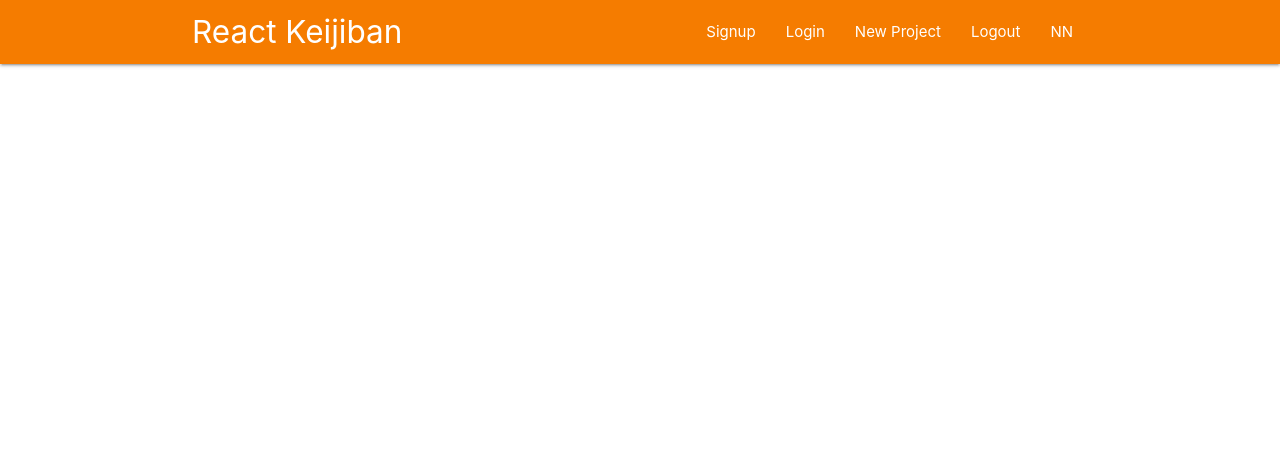
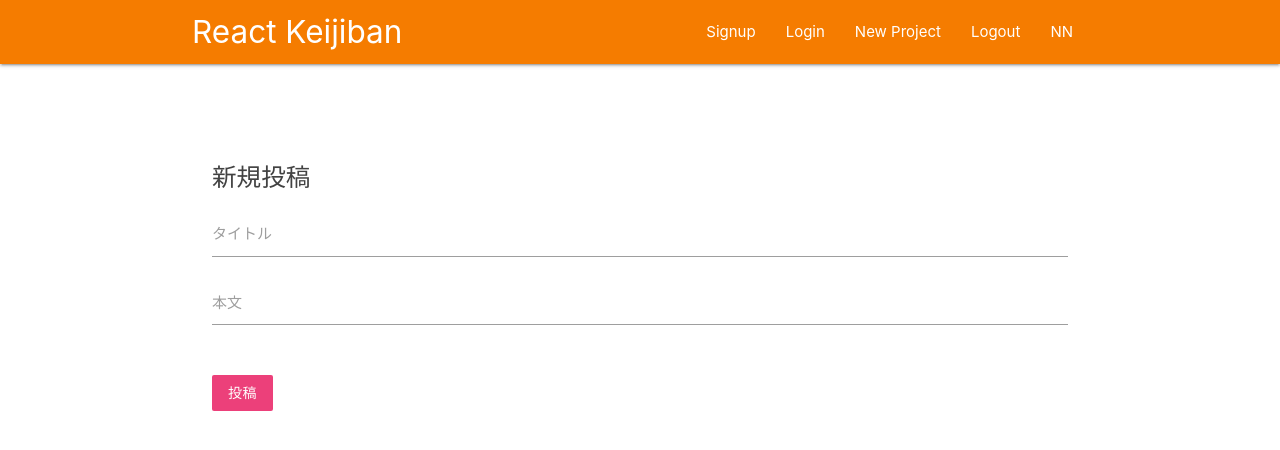
Before and after one commit to jyouj/keijiban, a React (Create React App) app: page /create in a window 1280 px wide. Shown: the top 450 px of the page. Built offline with nearby package versions, Linux system fonts and the light colour scheme.

Commit message:
create project view

```diff
--- a/src/App.js
+++ b/src/App.js
@@ -6,6 +6,7 @@
 import ProjectDetails from './components/projects/ProjectDetails';
 import SignIn from './components/auth/SignIn/SignIn';
 import SignUp from './components/auth/SignUp/SignUp';
+import CreateProject from './components/projects/CreateProject';
 
 function App() {
   return (
@@ -17,6 +18,7 @@
           <Route path='/project/:id' component={ProjectDetails} />
           <Route path='/signin' component={SignIn} />
           <Route path='/signup' component={SignUp} />
+          <Route path='/create' component={CreateProject} />
         </Switch>
       </div>
     </BrowserRouter>
--- a/src/components/Navbar/SignedInLinks/SignedInLinks.js
+++ b/src/components/Navbar/SignedInLinks/SignedInLinks.js
@@ -4,7 +4,7 @@
 const SignedInLinks = () => {
     return (
         <ul className="right">
-            <li><NavLink to="/">New Project</NavLink></li>
+            <li><NavLink to="/create">New Project</NavLink></li>
             <li><NavLink to="/">Logout</NavLink></li>
             <li><NavLink to="/">NN</NavLink></li>
         </ul>
--- a/src/components/Navbar/SignedOutLinks/SignedOutLinks.js
+++ b/src/components/Navbar/SignedOutLinks/SignedOutLinks.js
@@ -4,8 +4,8 @@
 const SignedOutLinks = () => {
     return (
         <ul className="right">
-            <li><NavLink to='/'>Signup</NavLink></li>
-            <li><NavLink to='/'>Login</NavLink></li>
+            <li><NavLink to='/signup'>Signup</NavLink></li>
+            <li><NavLink to='/signin'>Login</NavLink></li>
         </ul>
     )
 }
--- /dev/null
+++ b/src/components/projects/CreateProject.js
@@ -0,0 +1,42 @@
+import React, { Component } from 'react';
+
+class CreateProject extends Component {
+    state = {
+        title: '',
+        content: ''
+    }
+
+    handleChange = (e) => {
+        this.setState({
+            [e.target.id]: e.target.value
+        })
+    }
+
+    handleSubmit = (e) => {
+        e.preventDefault()
+        console.log(this.state)
+    }
+
+    render() {
+        return (
+            <div className="container">
+                <form onSubmit={this.handleSubmit} className="white">
+                    <h5 className="grey-text text-darken-3">新規投稿</h5>
+                    <div className="input-field">
+                        <label htmlFor="title">タイトル</label>
+                        <input type="text" id="title" onChange={this.handleChange} />
+                    </div>
+                    <div className="input-field">
+                        <label htmlFor="content">本文</label>
+                        <textarea id="content" className="materialize-textarea" onChange={this.handleChange}></textarea>
+                    </div>
+                    <div className="input-field">
+                        <button className="btn pink lighten-1 z-depth-0">投稿</button>
+                    </div>
+                </form>
+            </div>
+        )
+    }
+}
+
+export default CreateProject;
--- a/src/index.css
+++ b/src/index.css
@@ -11,3 +11,20 @@
   font-family: source-code-pro, Menlo, Monaco, Consolas, 'Courier New',
     monospace;
 }
+
+form {
+  padding: 20px;
+  margin-top: 60px;
+}
+
+form button, form h5 {
+  margin: 20px 0;
+}
+
+input[type=text]:not(.browser-default):focus:not([readonly]),
+input[type=email]:not(.browser-default):focus:not([readonly]),
+input[type=password]:not(.browser-default):focus:not([readonly]),
+textarea.materialize-textarea:focus:not([readonly]) {
+  border-color: #ec407a;
+  box-shadow: none;
+}
```
Also changed, not shown: 1 other file (tests, documents, lock files or other folders).
